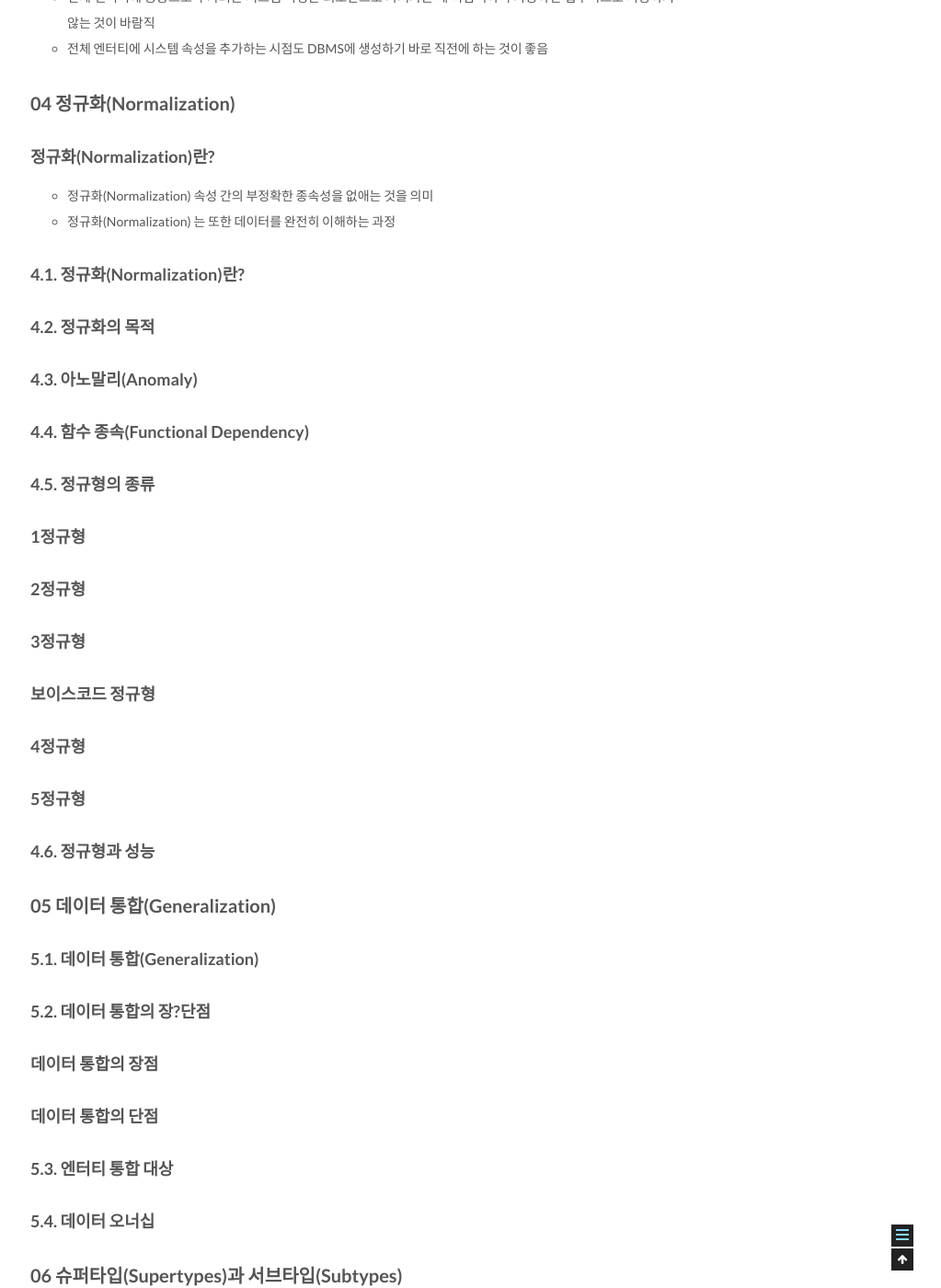
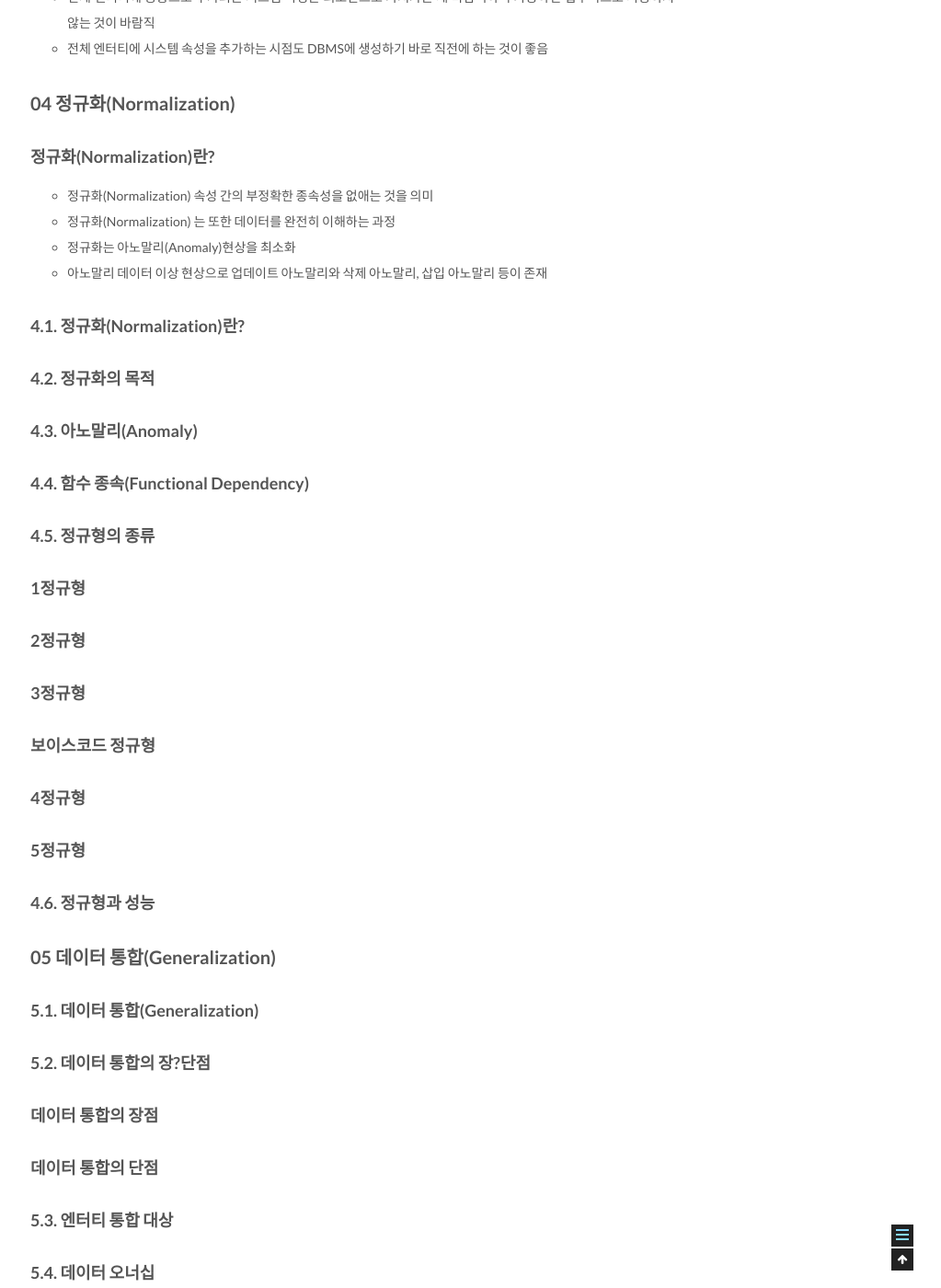
Before and after one commit to csj4032/csj4032.github.io, a Jekyll site: the page built from _posts/2018-05-02-관계형데이터모델링프리미엄가이드.md, in a window 1280 px wide and 1400 px high, scrolled down 11395 px. Shown: the whole window at 92% size, without its empty margins (257-1280 px from the left). Built offline with Jekyll 4.4.1, drawn with Linux system fonts in a browser that asks for light colours; comment, search, counter and statistics services are not loaded.

Commit message:
관계형 데이터 베이스 모델링 포스팅 수정

```diff
--- a/_posts/2018-05-02-관계형데이터모델링프리미엄가이드.md
+++ b/_posts/2018-05-02-관계형데이터모델링프리미엄가이드.md
@@ -348,6 +348,8 @@ comments: true
 ### 정규화(Normalization)란?
 * 정규화(Normalization) 속성 간의 부정확한 종속성을 없애는 것을 의미
 * 정규화(Normalization) 는 또한 데이터를 완전히 이해하는 과정
+* 정규화는 아노말리(Anomaly)현상을 최소화
+* 아노말리 데이터 이상 현상으로 업데이트 아노말리와 삭제 아노말리, 삽입 아노말리 등이 존재
 
 ### 4.1. 정규화(Normalization)란?
 
```
